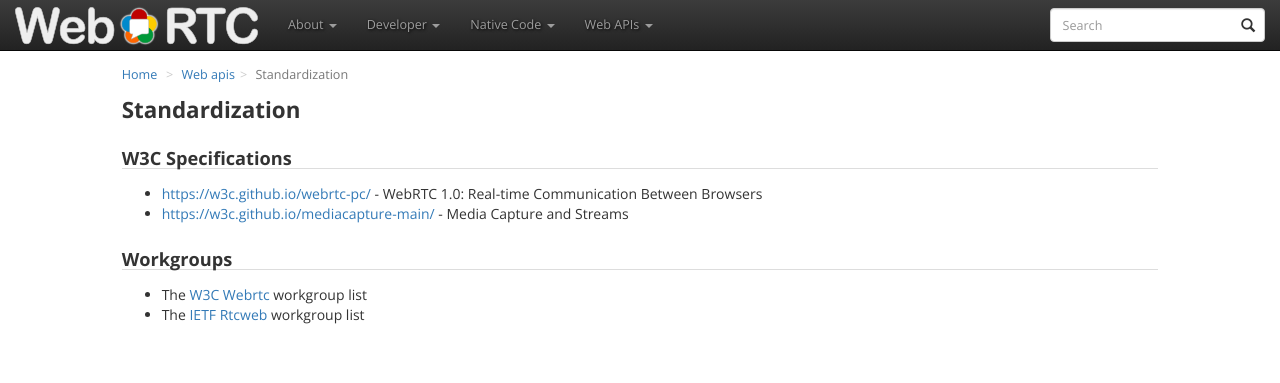
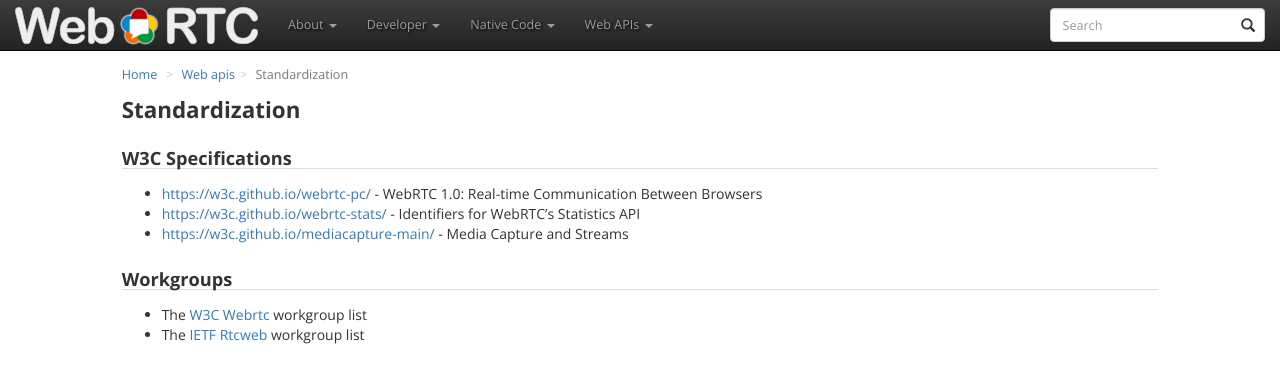
Before and after one commit to webrtc/webrtc-org, a Jekyll site: the page built from web-apis/standardization/index.md, in a window 1280 px wide and 900 px high. Shown: the top 383 px of the window. Built offline with Jekyll 4.4.1, drawn with Linux system fonts in a browser that asks for light colours; nearby versions of some CDN libraries.

Commit message:
add webrtc-stats

```diff
--- a/web-apis/standardization/index.md
+++ b/web-apis/standardization/index.md
@@ -9,6 +9,7 @@ permalink: /web-apis/standardization/
 
   * <https://w3c.github.io/webrtc-pc/> - WebRTC 1.0: Real-time Communication
     Between Browsers
+  * <https://w3c.github.io/webrtc-stats/> - Identifiers for WebRTC's Statistics API
   * <https://w3c.github.io/mediacapture-main/> - Media Capture and Streams
 
 ### Workgroups
```
